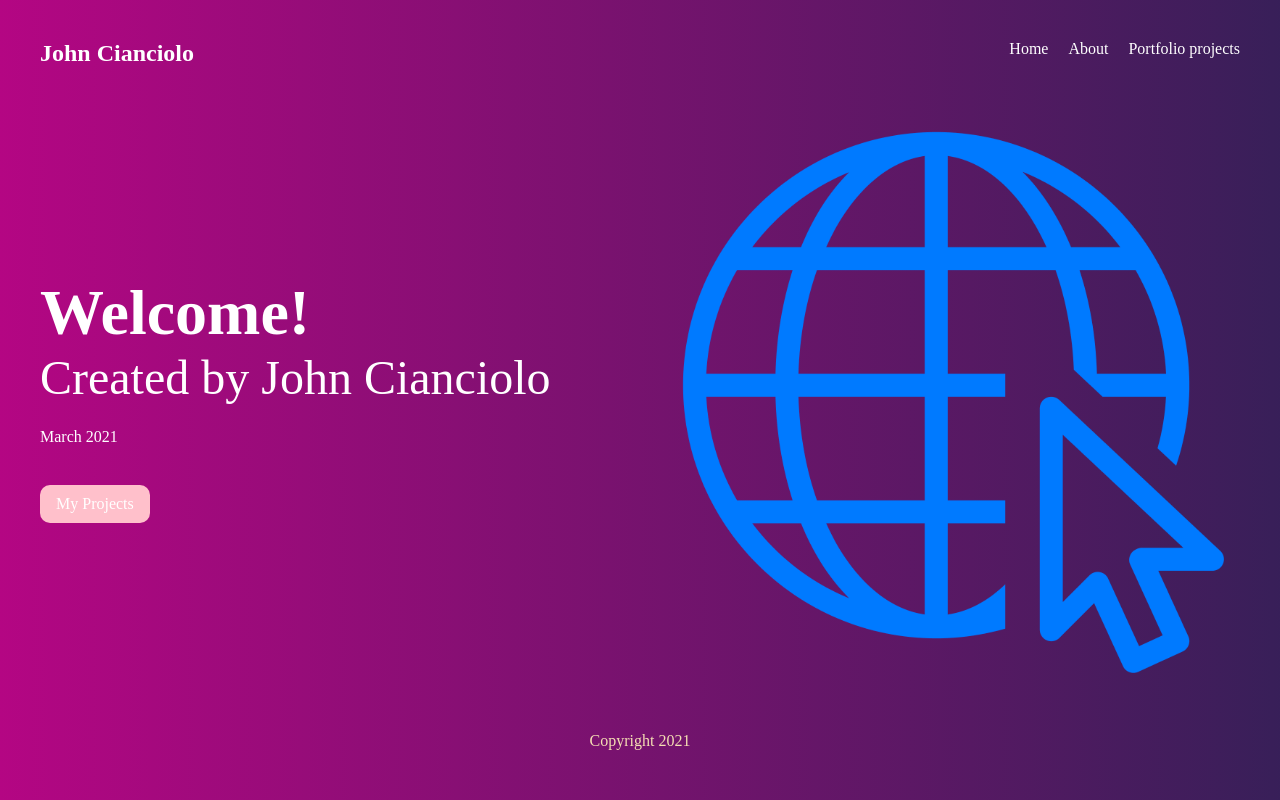
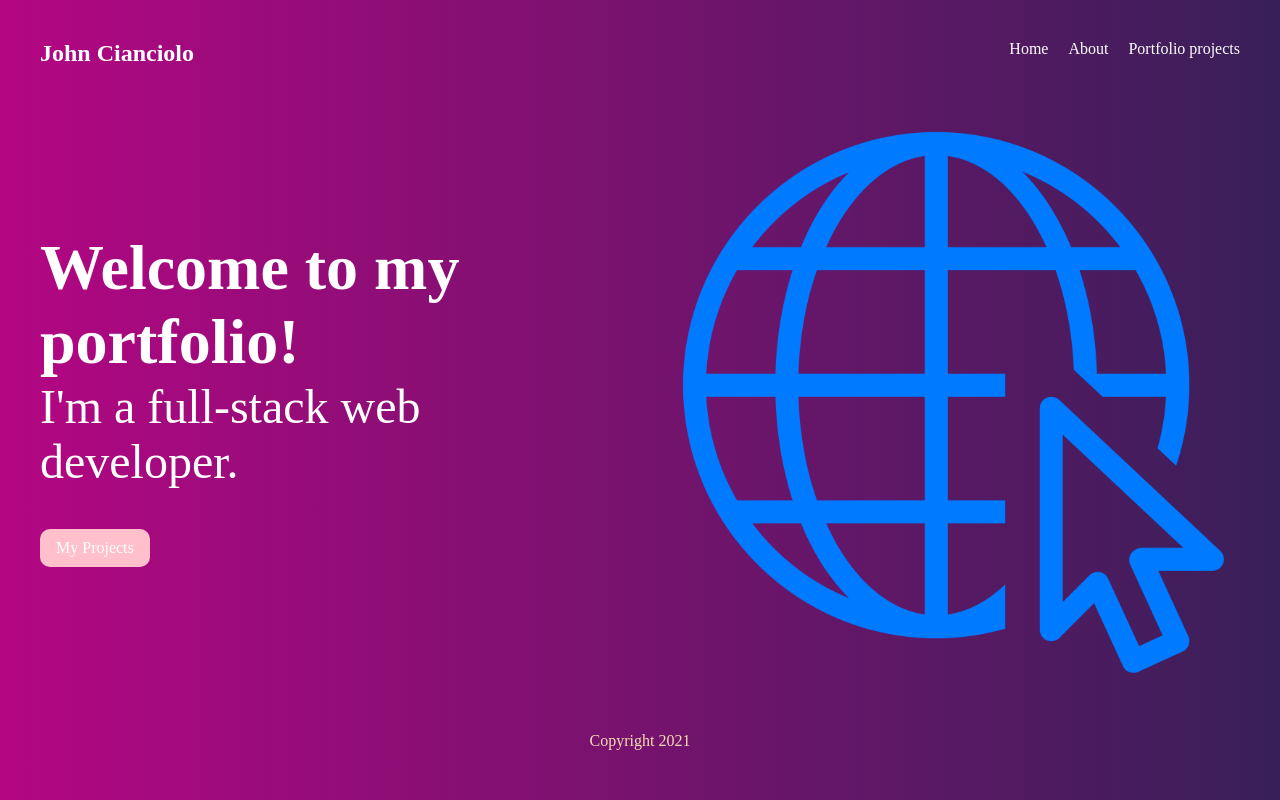
Before and after one commit to jcianciolo/gatsby-blog, a Gatsby site: page / in a window 1280 px wide. Built offline with nearby package versions, Linux system fonts and the light colour scheme; Gatsby itself is replaced by a stand-in of ours.

Commit message:
Changed homepage text

```diff
--- a/src/pages/index.js
+++ b/src/pages/index.js
@@ -10,9 +10,8 @@ export default function Home({ data }) {
     <Layout>
       <section className={styles.header}>
         <div>
-          <h2>Welcome!</h2>
-          <h3>Created by John Cianciolo</h3>
-          <p>March 2021</p>
+          <h2>Welcome to my portfolio!</h2>
+          <h3>I'm a full-stack web developer.</h3>
           <Link className={styles.btn} to="/projects">My Projects</Link>
         </div>
         <GatsbyImage image={data.file.childImageSharp.gatsbyImageData} />
```
